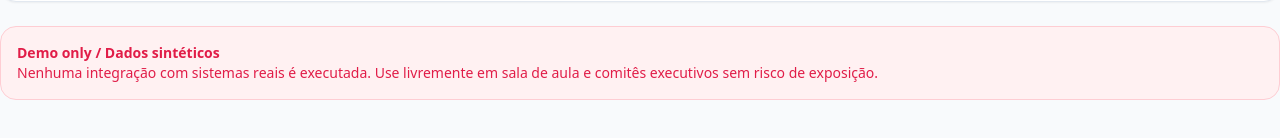
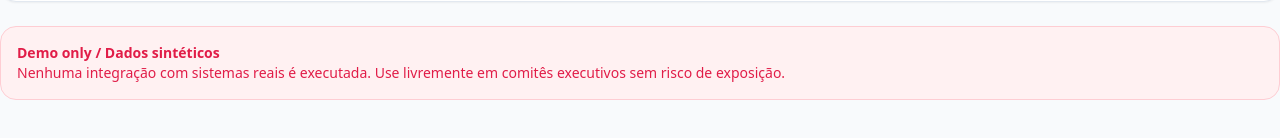
Before and after one commit to ccerquei2/SaaS_Web_Aprovall_Mba_TCC, a Next.js app: page /help in a window 1280 px wide. Shown: the part 550-688 px from the top of the page. Built offline with nearby package versions, Linux system fonts and the light colour scheme.

Commit message:
Update page.tsx

```diff
--- a/app/(app)/help/page.tsx
+++ b/app/(app)/help/page.tsx
@@ -54,7 +54,7 @@ export default function HelpPage() {
       <section className="rounded-2xl border border-rose-200 bg-rose-50 p-4 text-sm text-rose-600">
         <p className="font-semibold">Demo only / Dados sintéticos</p>
         <p>
-          Nenhuma integração com sistemas reais é executada. Use livremente em sala de aula e comitês executivos sem risco de
+          Nenhuma integração com sistemas reais é executada. Use livremente em comitês executivos sem risco de
           exposição.
         </p>
       </section>
```
